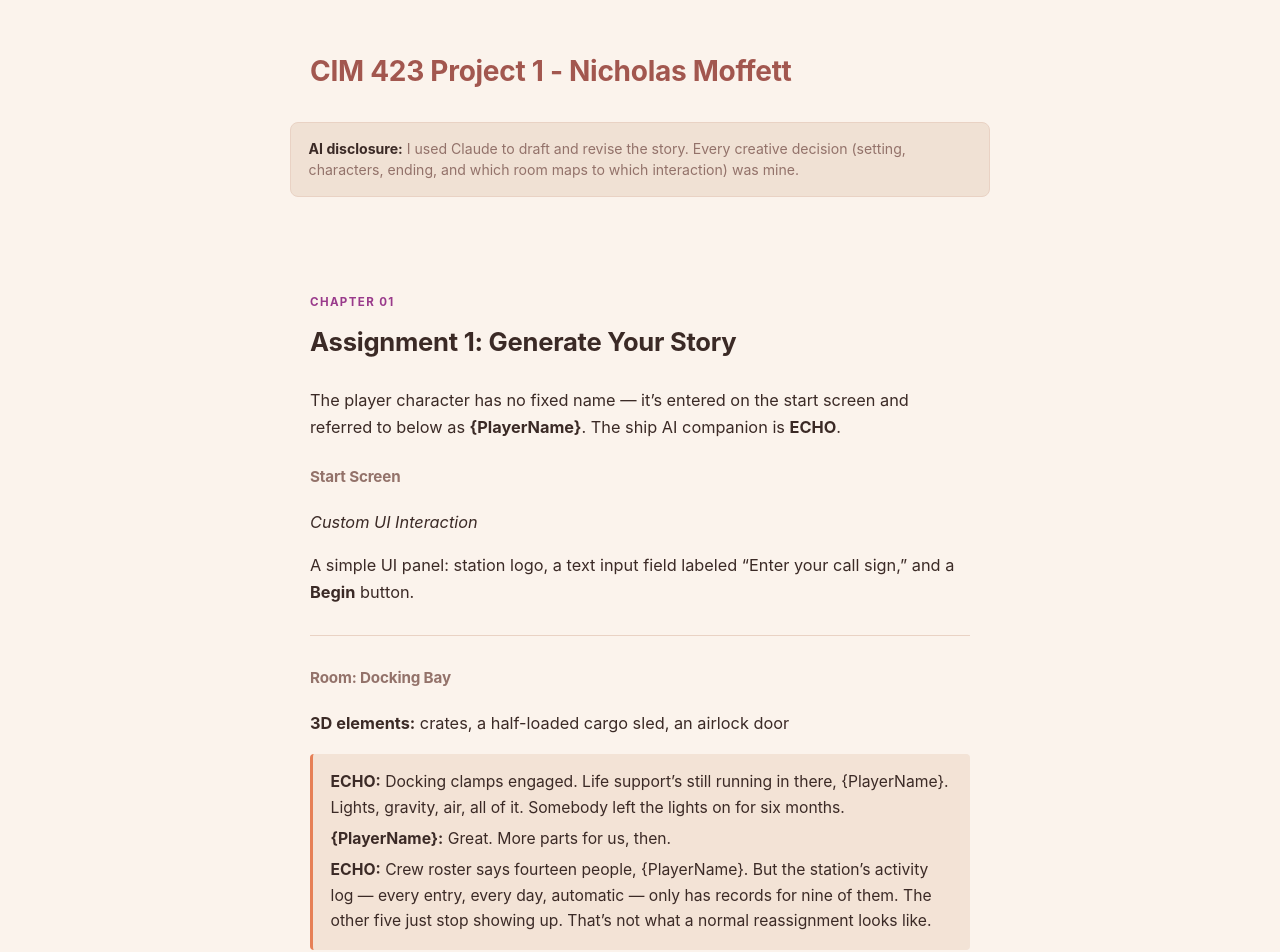
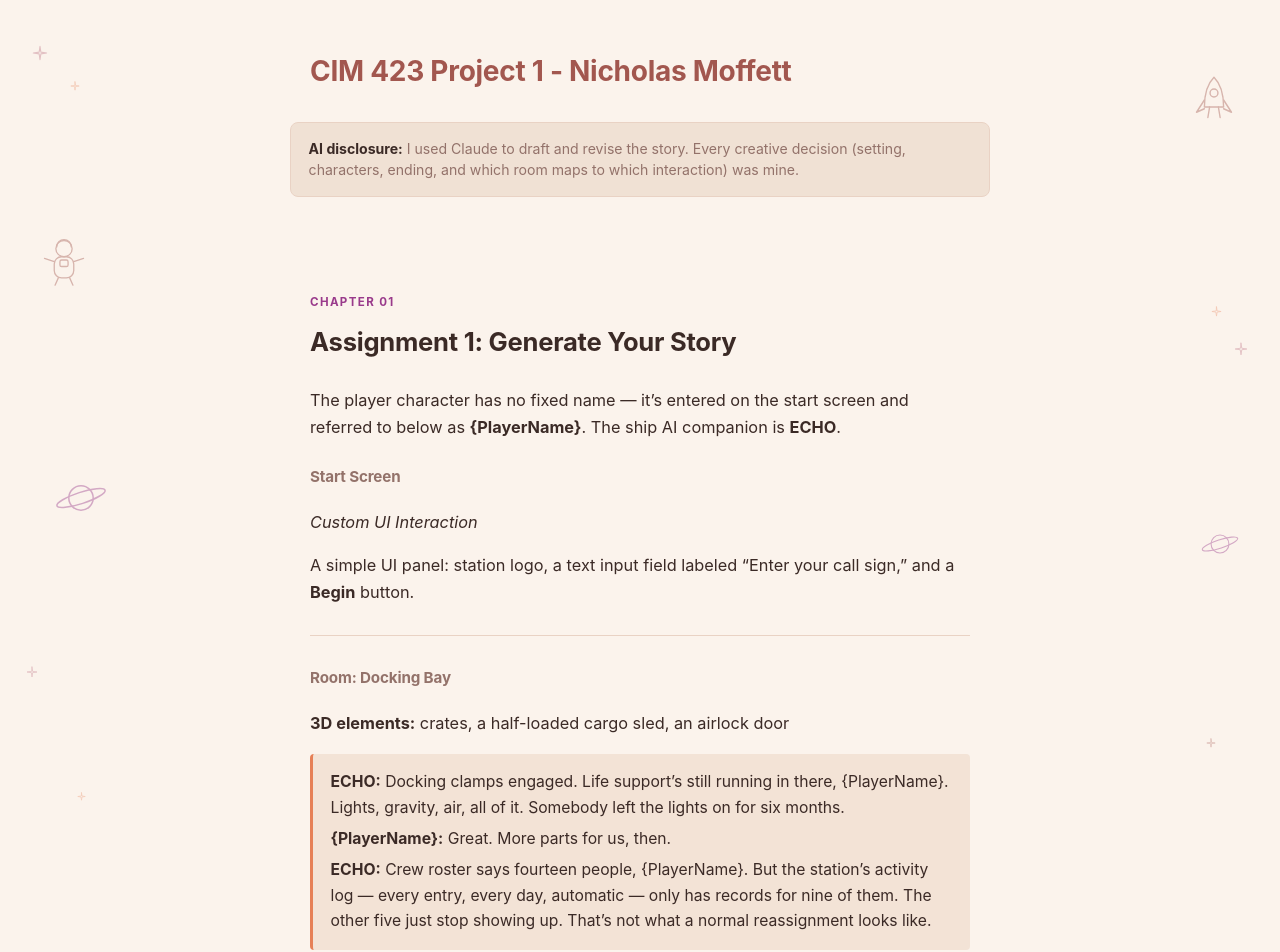
Before and after one commit to moff05/cim423-3d-world, a Jekyll site: the page built from index.md, in a window 1280 px wide. Shown: the top 952 px of the page. Built offline with Jekyll 4.4.1, drawn with Linux system fonts in a browser that asks for light colours.

Commit message:
Add subtle line-art space decorations in the page margins
Fixed-position sparkles, a planet, a rocket, and an astronaut sit in
the side gutters on wide viewports only, so the page keeps its space
theme without crowding the actual content.

Co-Authored-By: Claude Sonnet 5 <noreply@anthropic.com>
Claude-Session: https://claude.ai/code/session_01EXSHHrPegx68P7D3CLUmwe

```diff
--- a/_layouts/default.html
+++ b/_layouts/default.html
@@ -134,9 +134,99 @@
     color: var(--muted);
     font-size: 0.85rem;
   }
+  .space-decor {
+    display: none;
+  }
+  @media (min-width: 1150px) {
+    .space-decor {
+      display: block;
+      position: fixed;
+      inset: 0;
+      z-index: -1;
+      pointer-events: none;
+      overflow: hidden;
+    }
+    .space-decor .deco {
+      position: absolute;
+    }
+    .space-decor svg {
+      display: block;
+      fill: none;
+      stroke: currentColor;
+      stroke-width: 1.6;
+      stroke-linecap: round;
+      stroke-linejoin: round;
+      opacity: 0.4;
+    }
+    .space-decor .sparkle {
+      fill: currentColor;
+      stroke: none;
+      opacity: 0.5;
+    }
+  }
 </style>
 </head>
 <body>
+<div class="space-decor" aria-hidden="true">
+  <svg width="0" height="0" style="position:absolute">
+    <symbol id="deco-sparkle" viewBox="0 0 24 24">
+      <path d="M12 2 L13.3 10.7 L22 12 L13.3 13.3 L12 22 L10.7 13.3 L2 12 L10.7 10.7 Z"/>
+    </symbol>
+    <symbol id="deco-planet" viewBox="0 0 64 64">
+      <circle cx="32" cy="32" r="13"/>
+      <ellipse cx="32" cy="32" rx="27" ry="6" transform="rotate(-18 32 32)"/>
+    </symbol>
+    <symbol id="deco-rocket" viewBox="0 0 64 64">
+      <path d="M32 6c9 9 11 24 11 34H21c0-10 2-25 11-34Z"/>
+      <circle cx="32" cy="24" r="4.5"/>
+      <path d="M21 32 12 46l9-4M43 32l9 14-9-4"/>
+      <path d="M27 40l-2 12M37 40l2 12"/>
+    </symbol>
+    <symbol id="deco-astronaut" viewBox="0 0 64 64">
+      <circle cx="32" cy="18" r="10"/>
+      <path d="M23 16a9 9 0 0 1 18 0"/>
+      <rect x="20" y="28" width="24" height="26" rx="9"/>
+      <path d="M20 34 8 30M44 34l12-4"/>
+      <path d="M25 54 21 63M39 54l4 9"/>
+      <rect x="27" y="32" width="10" height="8" rx="2"/>
+    </symbol>
+  </svg>
+
+  <div class="deco" style="top:5vh; left:2.5vw; color:var(--mauve);">
+    <svg width="16" height="16"><use href="#deco-sparkle"/></svg>
+  </div>
+  <div class="deco" style="top:9vh; left:5.5vw; color:var(--orange);">
+    <svg width="10" height="10"><use href="#deco-sparkle"/></svg>
+  </div>
+  <div class="deco" style="top:26vh; left:3vw; color:var(--rust);">
+    <svg width="52" height="52"><use href="#deco-astronaut"/></svg>
+  </div>
+  <div class="deco" style="top:52vh; left:4vw; color:var(--purple);">
+    <svg width="60" height="60"><use href="#deco-planet"/></svg>
+  </div>
+  <div class="deco" style="top:74vh; left:2vw; color:var(--mauve);">
+    <svg width="12" height="12"><use href="#deco-sparkle"/></svg>
+  </div>
+  <div class="deco" style="top:88vh; left:6vw; color:var(--orange);">
+    <svg width="9" height="9"><use href="#deco-sparkle"/></svg>
+  </div>
+
+  <div class="deco" style="top:8vh; right:3vw; color:var(--rust);">
+    <svg width="56" height="56"><use href="#deco-rocket"/></svg>
+  </div>
+  <div class="deco" style="top:34vh; right:4.5vw; color:var(--orange);">
+    <svg width="11" height="11"><use href="#deco-sparkle"/></svg>
+  </div>
+  <div class="deco" style="top:38vh; right:2.5vw; color:var(--mauve);">
+    <svg width="14" height="14"><use href="#deco-sparkle"/></svg>
+  </div>
+  <div class="deco" style="top:58vh; right:3vw; color:var(--purple);">
+    <svg width="44" height="44"><use href="#deco-planet"/></svg>
+  </div>
+  <div class="deco" style="top:82vh; right:5vw; color:var(--rust);">
+    <svg width="10" height="10"><use href="#deco-sparkle"/></svg>
+  </div>
+</div>
 <header class="site-header">
   <h1>{{ site.title }}</h1>
 </header>
```
